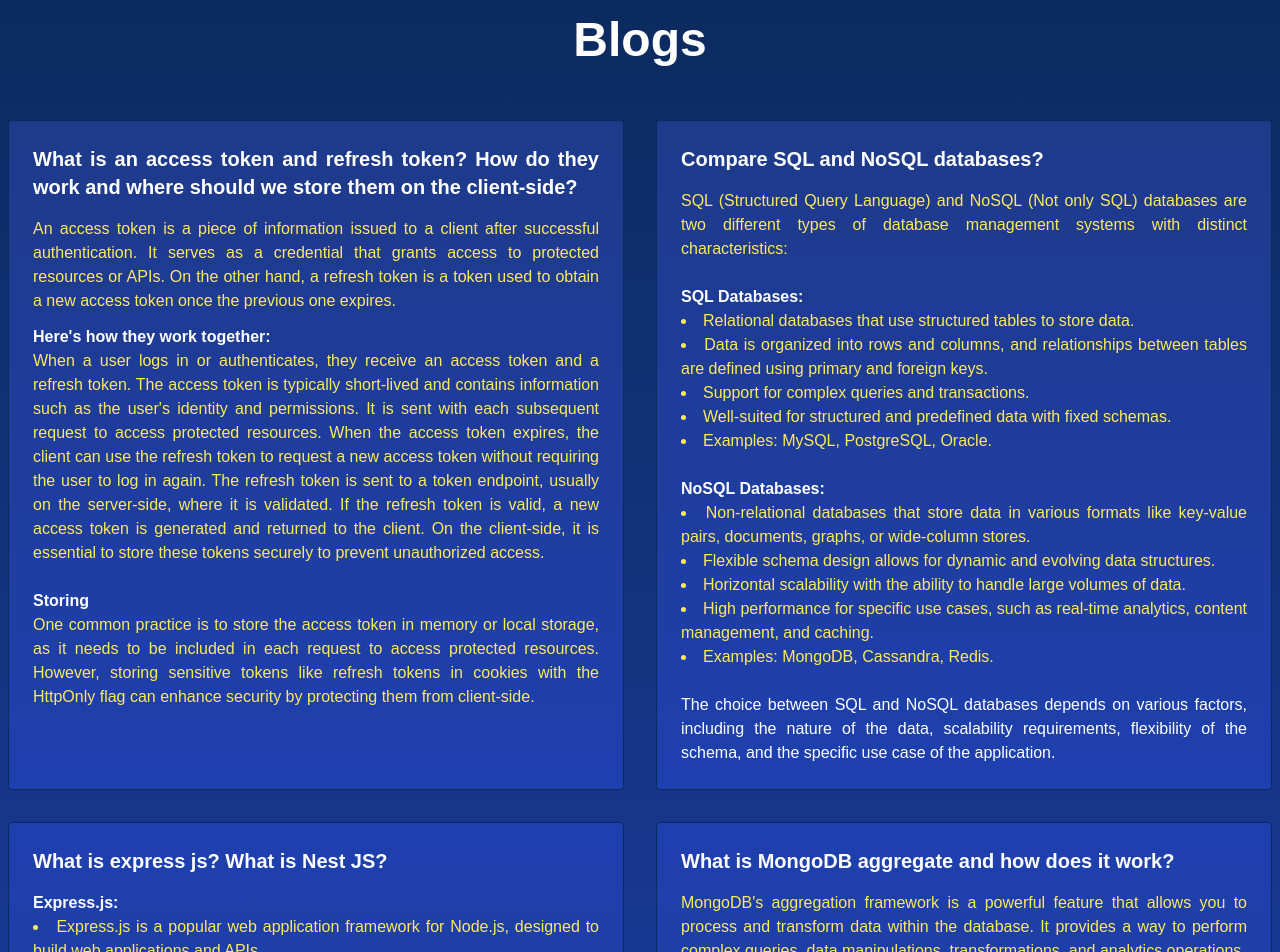
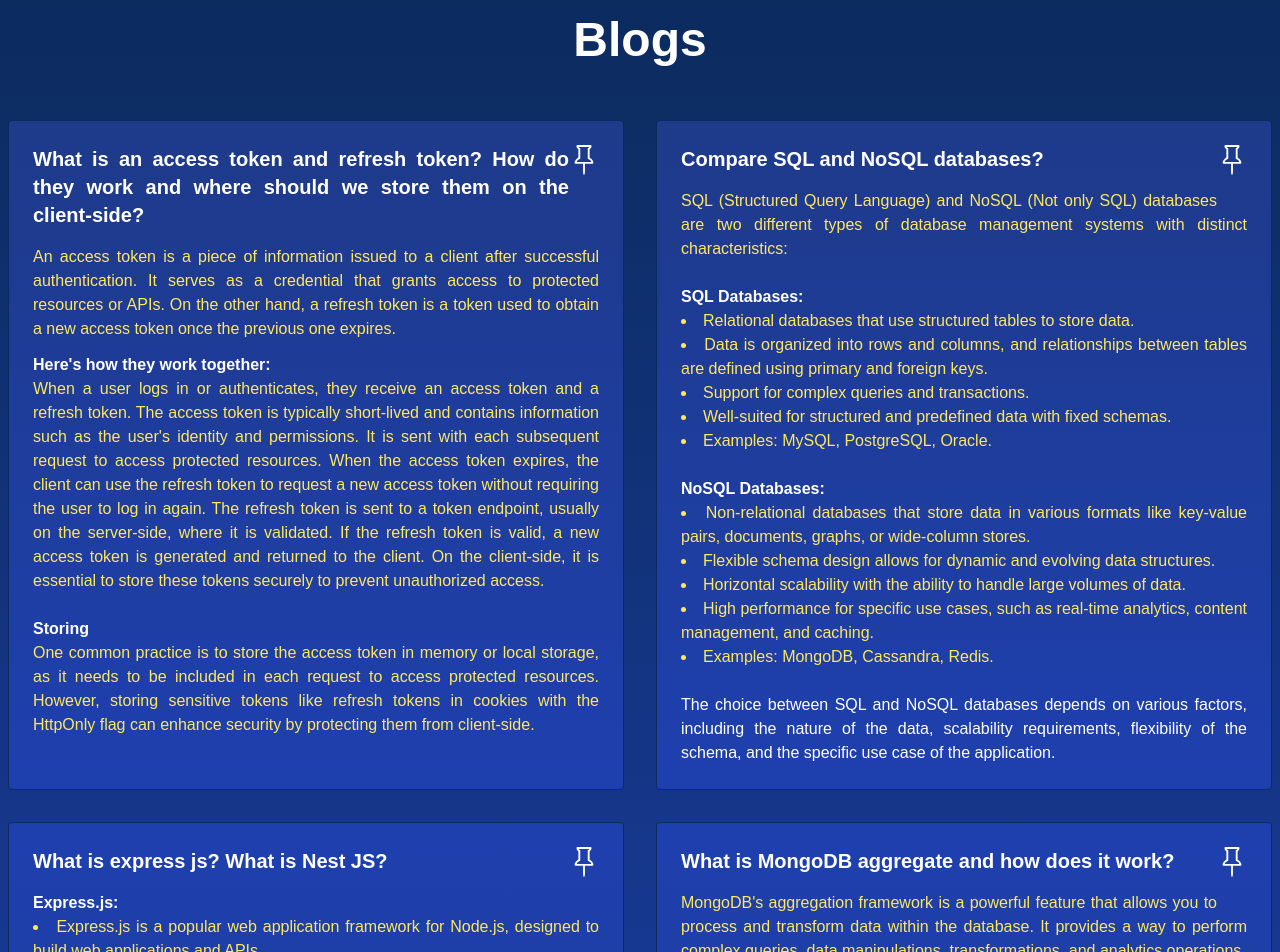
Before and after one commit to faysalewucse/Toy-Galaxy-Frontend, a React (Vite) app: page /blogs in a window 1280 px wide. Shown: the part 140-1092 px from the top of the page. Built offline with nearby package versions, Linux system fonts and the light colour scheme; no server answers.

Commit message:
Requirements Done

```diff
--- a/src/pages/Blogs.jsx
+++ b/src/pages/Blogs.jsx
@@ -1,12 +1,15 @@
-import React from "react";
+import { BsPin, BsPinFill } from "react-icons/bs";
+import useTitle from "../hooks/useTitle";
 
 export default function Blogs() {
+  useTitle("BLOGS");
   return (
     <div className="p-2 md:py-8 bg-gradient-to-t from-blue-800 to-primary">
       <h1 className="text-center text-5xl font-bold mb-14 text-white">Blogs</h1>
 
-      <div className="max-w-7xl mx-auto grid grid-cols-1 md:grid-cols-2 gap-3 md:gap-8 text-white text-justify">
+      <div className="max-w-screen-2xl mx-auto grid grid-cols-1 md:grid-cols-2 gap-3 md:gap-8 text-white text-justify">
         <div className="bg-gradient-to-t from-blue-800 to-blue-900  rounded p-6 border border-primary">
+          <BsPin className="text-3xl mb-5 float-right" />
           <h2 className="text-xl font-semibold mb-4">
             What is an access token and refresh token? How do they work and
             where should we store them on the client-side?
@@ -44,6 +47,7 @@ export default function Blogs() {
         </div>
 
         <div className="bg-gradient-to-t from-blue-800 to-blue-900  rounded p-6 border border-primary">
+          <BsPin className="text-3xl mb-5 float-right" />
           <h2 className="text-xl font-semibold mb-4">
             Compare SQL and NoSQL databases?
           </h2>
@@ -99,6 +103,7 @@ export default function Blogs() {
         </div>
 
         <div className="bg-gradient-to-t to-blue-800 from-blue-900  rounded p-6 border border-primary">
+          <BsPin className="text-3xl mb-5 float-right" />
           <h2 className="text-xl font-semibold mb-4">
             What is express js? What is Nest JS?
           </h2>
@@ -143,6 +148,7 @@ export default function Blogs() {
         </div>
 
         <div className="bg-gradient-to-t to-blue-800 from-blue-900  rounded p-6 border border-primary">
+          <BsPin className="text-3xl mb-5 float-right" />
           <h2 className="text-xl font-semibold mb-4">
             What is MongoDB aggregate and how does it work?
           </h2>
```
